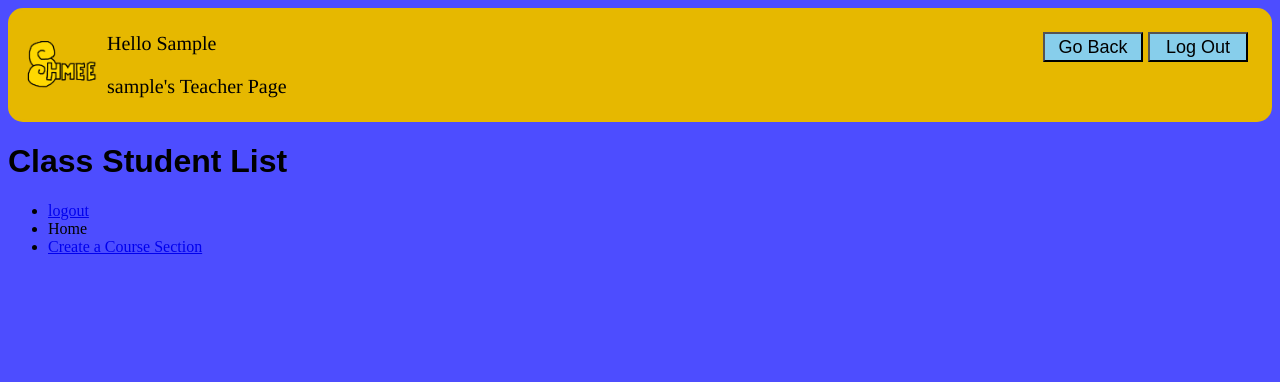
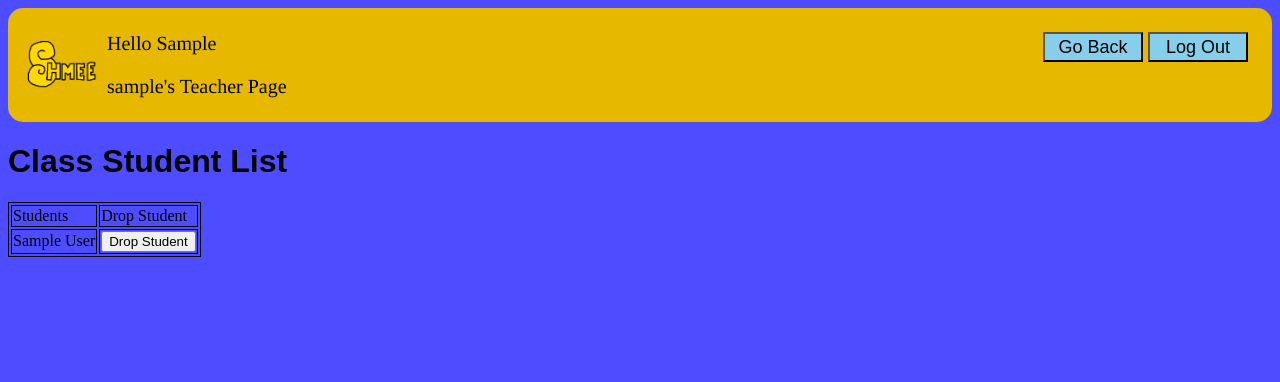
Before and after one commit to rsgc-edwards-g/RateMySchmeacher, a PHP site: page /addDropStudent.php in a window 1280 px wide. Shown: the top 382 px of the page. Run offline with PHP 8.4, Linux system fonts and the light colour scheme; the visitor is signed in with stand-in values (Sample User, id 1); tables that the repository leaves empty hold one stand-in row (values such as "Sample post"); data that the repository does not hold is empty.

Commit message:
worked on the add/drop student page. Work still needs to be done to connect it to classes and to have the ability to actually add and drop.

```diff
--- a/addDropStudent.php
+++ b/addDropStudent.php
@@ -25,19 +25,20 @@
     // (note username and password here is the *database* username and password, not for a user of this website)
     $connection = mysqli_connect($host, $user, $pass, $db, $port) or die(mysql_error());
 
-    /*
+
     // And now perform simple query – make sure it's working
     $query = "SELECT id, first_name, last_name FROM teacher;";
     $result = mysqli_query($connection, $query);
 
     // Iterate over the result set
-    $output = "<ul>";
+    $output = "<table>" . "<tr>" . "<td>"."Students"."</td>" . "<td>"."Drop Student"."</td>"."</tr>";
     while ($row = mysqli_fetch_assoc($result)) {
-        $output .= "<li>";
-        $output .= "<a href=\"./course/?cid=" . urlencode($row['id']) . "\">" . $row['first_name'] . ": " . $row['last_name'] . "</a>";
-        $output .= "</li>";
+        $output .= "<tr>";
+        $output .= "<td>" . $row['first_name'] . " " . $row['last_name'] . "</td>";
+        $output .= "<td>" . "<button>" . "Drop Student" . "</button>" . "</td>";
+        $output .= "</tr>";
     }
-    $output .= "</ul>";*/
+    $output .= "</table>";
 ?>
 
 <!doctype html>
@@ -59,13 +60,6 @@
     </header>
 
     <h1>Class Student List</h1>
-    <nav>
-        <ul>
-            <li><a href="./logout.php">logout</a></li>
-            <li>Home</li>
-            <li><a href="./createSection.php">Create a Course Section</a></li>
-        </ul>
-    </nav>
 
     <main>
         <p><a></a></p>
```
